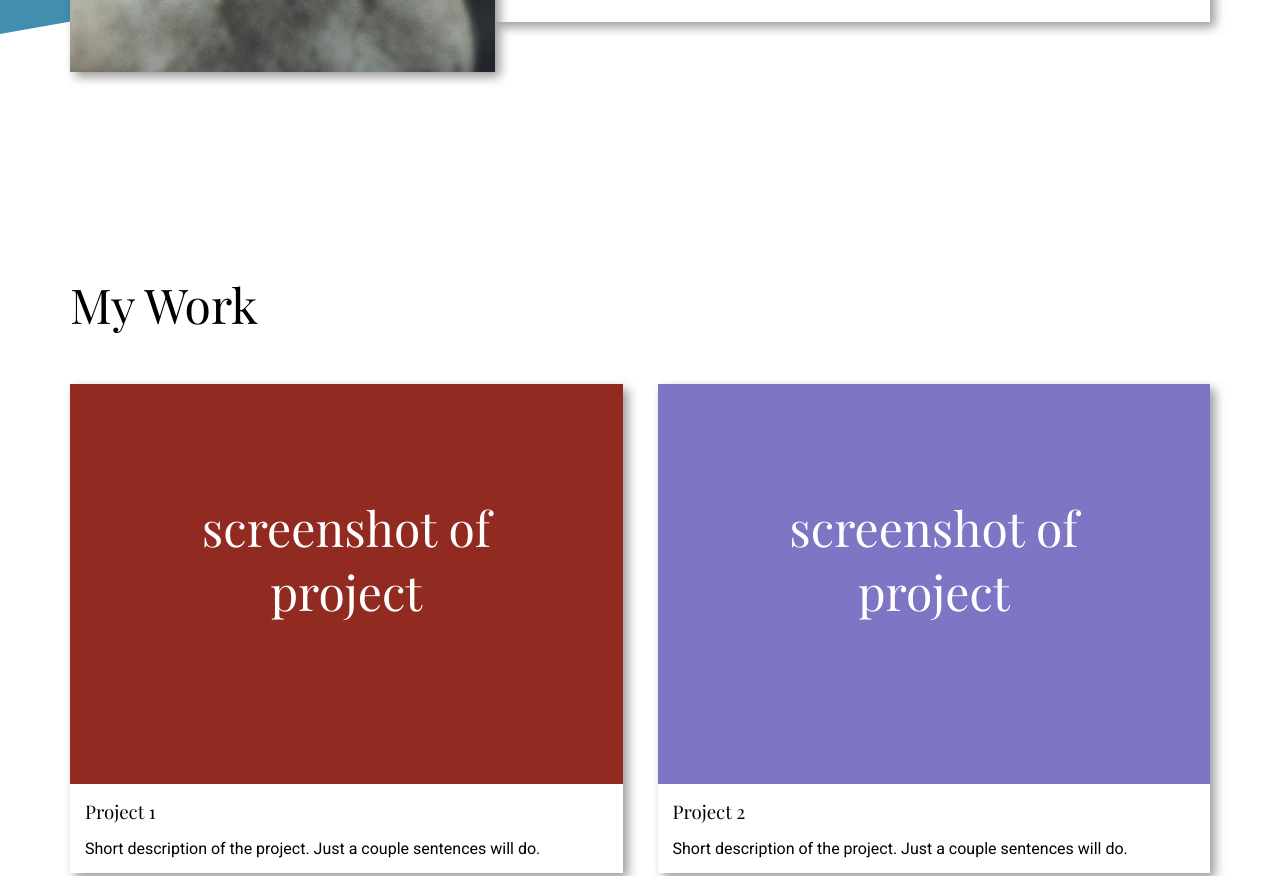
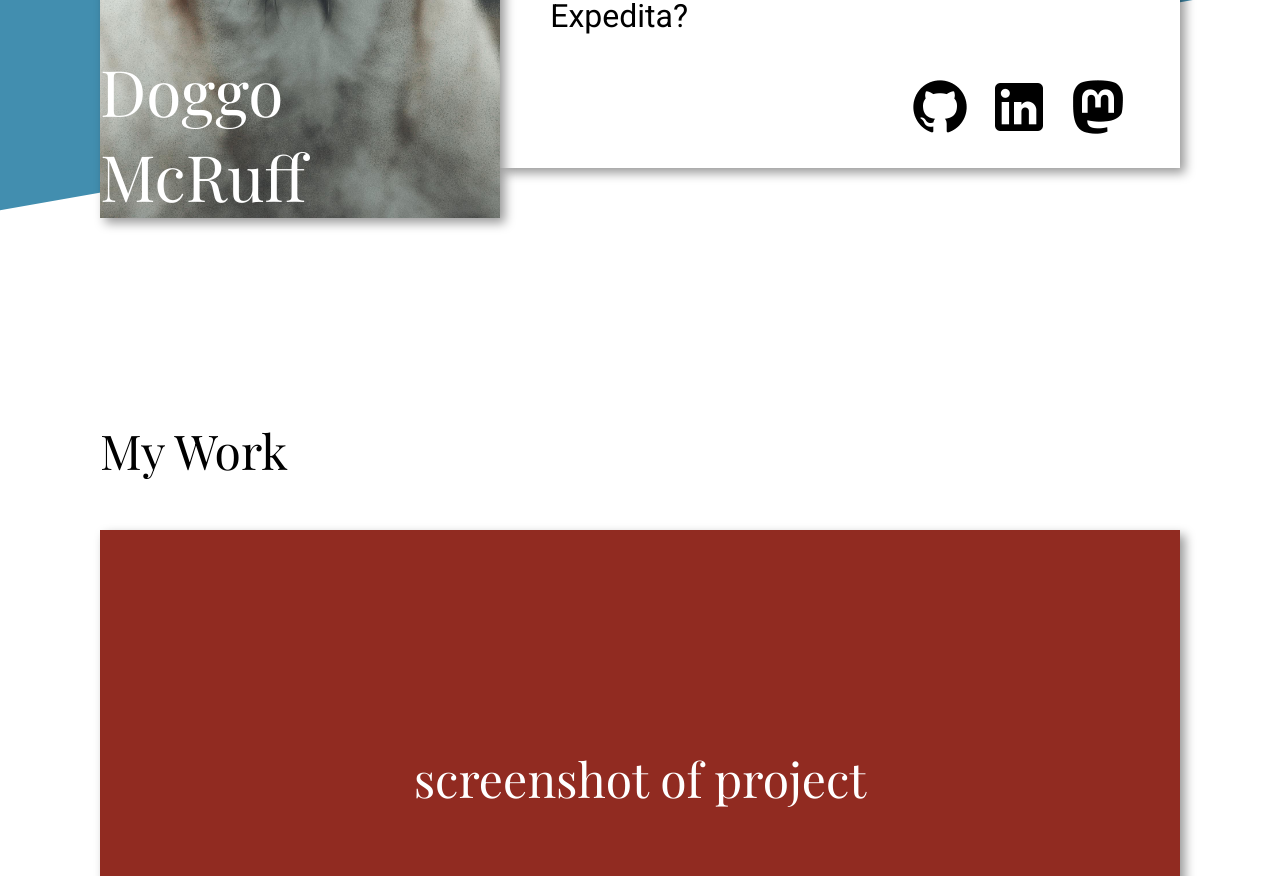
Before and after one commit to bbantier/odin-homepage, a plain HTML site: page index.html in a window 1280 px wide. Shown: the part 696-1572 px from the top of the page. Drawn offline with nearby package versions, Linux system fonts and the light colour scheme; a web font is replaced by a local one.

Commit message:
chore: adjust grid columns size

```diff
--- a/index.html
+++ b/index.html
@@ -11,6 +11,7 @@
       <div class="background"></div>
       <div class="img-container card">
         <img class="profile-picture" src="assets/doggo.jpg" alt="" />
+        <h1 class="name-title title">Doggo McRuff</h1>
       </div>
       <div class="about-card card">
         <h2 class="about-title title">About me</h2>
@@ -23,6 +24,11 @@
           tempore, molestias dolorum corporis sapiente voluptatum suscipit
           ratione veritatis, a obcaecati illum aperiam? Expedita?
         </p>
+        <div class="about-links">
+          <a href=""><img class="link-logo" src="assets/github.png" alt="github logo" /></a>
+          <a href=""><img class="link-logo" src="assets/linkedin.png" alt="linkedin logo" /></a>
+          <a href=""><img class="link-logo" src="assets/mastodon.png" alt="mastodon logo" /></a>
+        </div>
       </div>
     </section>
     <section class="work">
--- a/style.css
+++ b/style.css
@@ -21,7 +21,7 @@
 }
 
 section {
-  padding: 50px 70px;
+  padding: 50px 100px;
   position: relative;
   margin-bottom: 100px;
 }
@@ -82,10 +82,21 @@ section {
   object-position: center;
 }
 
+.name-title {
+  position: absolute;
+  bottom: 0;
+  left: 0;
+  right: 0;
+  font-size: 4em;
+  margin-inline: auto;
+  width: fit-content;
+  color: white;
+}
+
 .project-grid {
   display: grid;
-  grid-template-columns: repeat(auto-fit, minmax(500px, 1fr));
-  gap: 35px;
+  grid-template-columns: repeat(auto-fit, minmax(600px, 1fr));
+  gap: 50px;
 }
 
 .img-placeholder {
@@ -122,9 +133,28 @@ section {
 }
 
 .project-content {
-  padding: 15px;
+  padding: 15px 25px 100px;
 }
 
 .project-content-upper {
   margin-bottom: 15px;
 }
+
+.project-title {
+  font-size: 1.6em;
+}
+
+.project-text {
+  font-size: 1.3em;
+}
+
+.about-links {
+  margin-top: 40px;
+  display: flex;
+  gap: 15px;
+  justify-content: flex-end;
+}
+
+.link-logo {
+  width: 64px;
+}
```
Also changed, not shown: assets/github.png (added), assets/linkedin.png (added), assets/mastodon.png (added).
